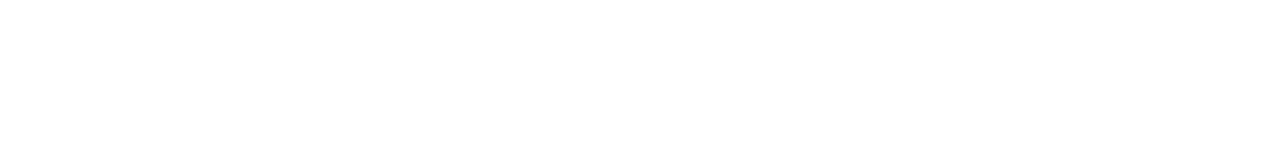
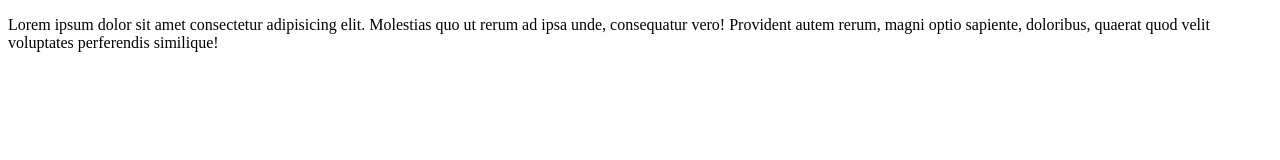
Before and after one commit to sakaz4/hw, a plain HTML site: page index.html in a window 1280 px wide. Drawn offline with Linux system fonts and the light colour scheme.

Commit message:
Update index.html
1st commit in app

```diff
--- a/index.html
+++ b/index.html
@@ -9,5 +9,7 @@
 </head>
 <body>
 
+    <p>Lorem ipsum dolor sit amet consectetur adipisicing elit. Molestias quo ut rerum ad ipsa unde, consequatur vero! Provident autem rerum, magni optio sapiente, doloribus, quaerat quod velit voluptates perferendis similique!</p>
+
 </body>
 </html>
```
